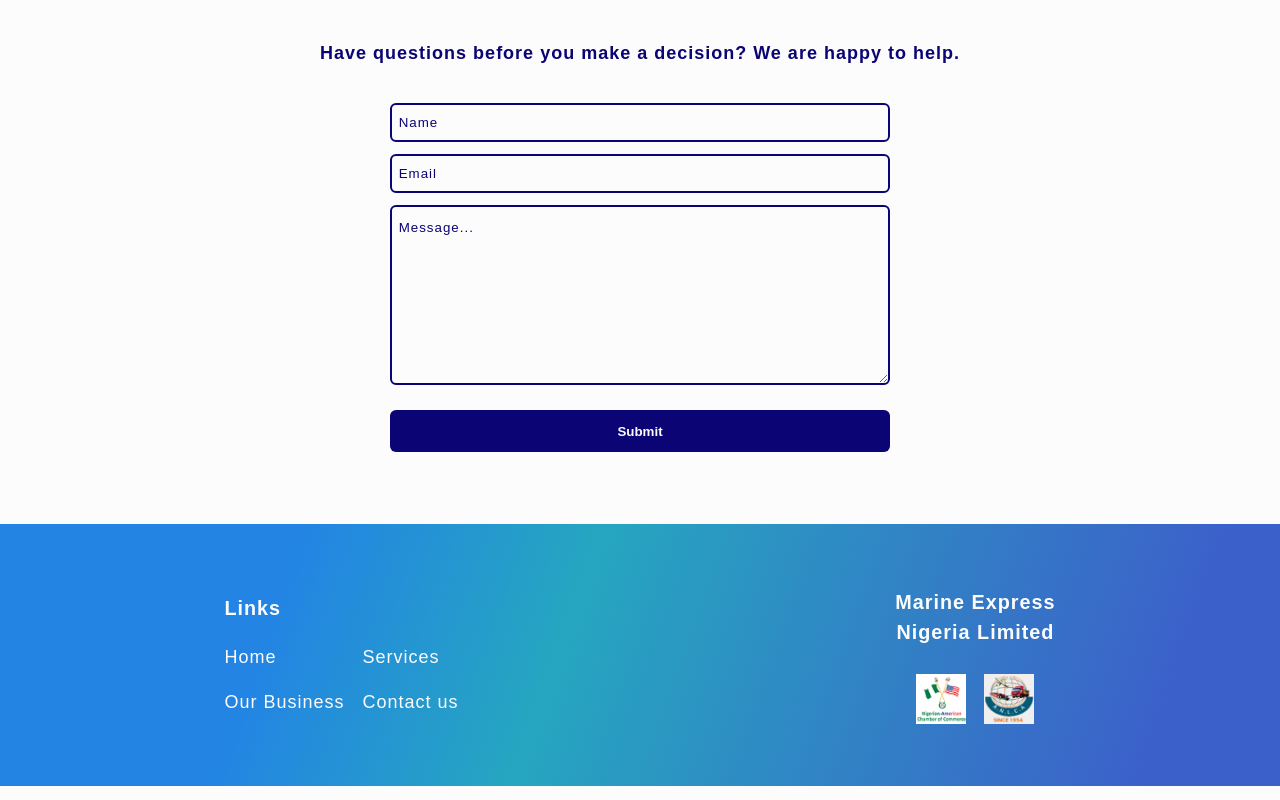
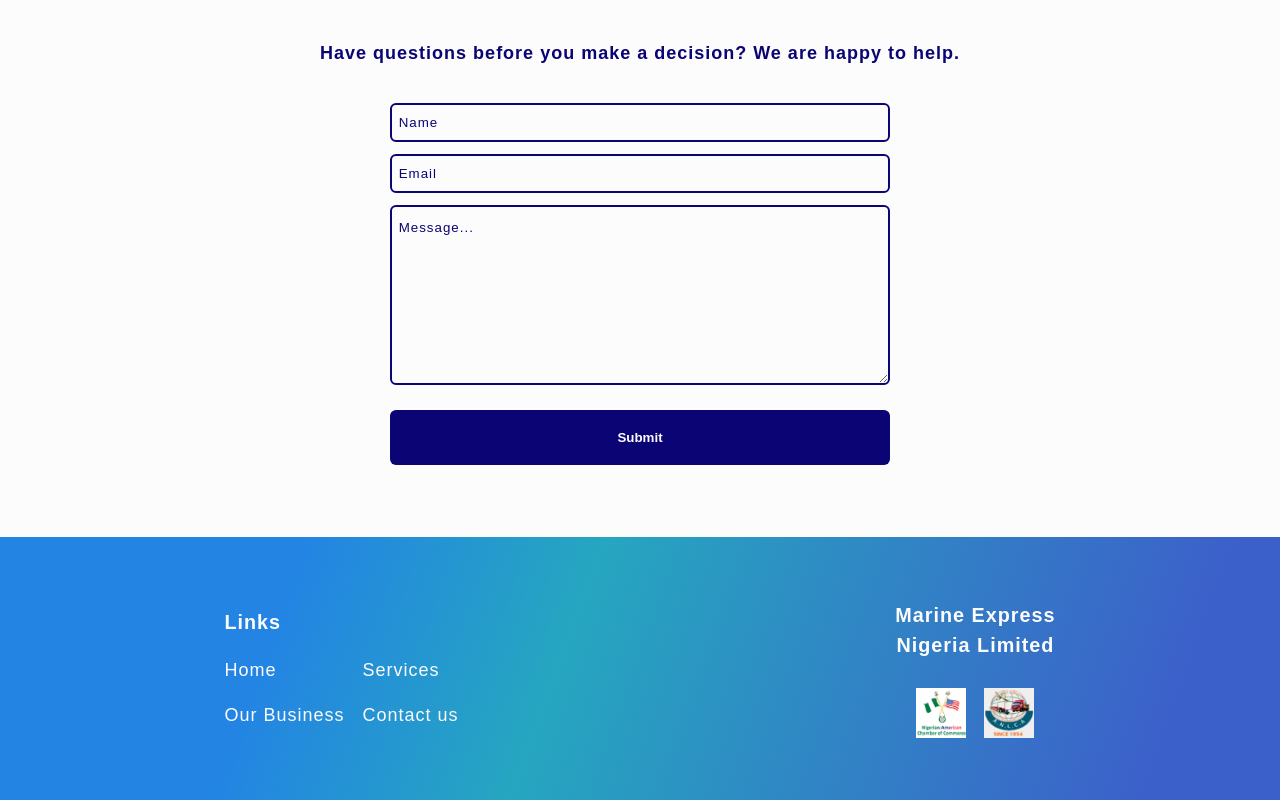
Before and after one commit to abeonweb/marine-express-site, a Next.js app: page /contact in a window 1280 px wide. Shown: the part 1637-2437 px from the top of the page. Built offline with nearby package versions, Linux system fonts and the light colour scheme.

Commit message:
increased button height

```diff
--- a/styles/Contact.module.css
+++ b/styles/Contact.module.css
@@ -137,7 +137,7 @@
     border: none;
     background-color: var(--color-primary);
     color: var(--color-secondary);
-    padding: 1em 0;
+    padding: 1.5em 0;
     margin-top: 1em;
     font-weight: 700;
 }
```
